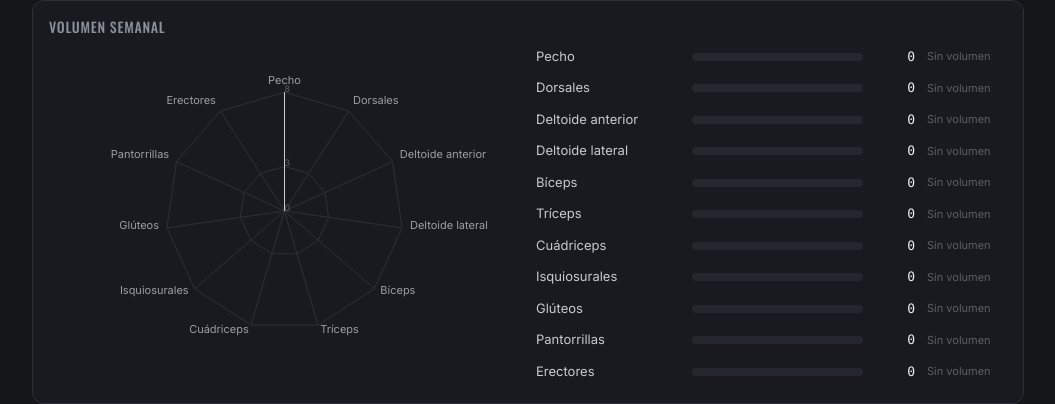
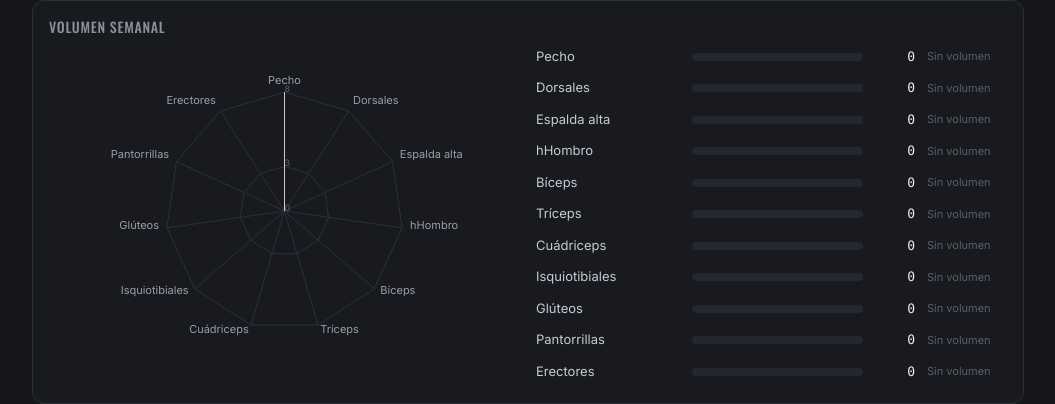
Before and after one commit to Aliv-pr/gym_rutina, a React (Vite) app: page / in a window 1280 px wide. Shown: the part 438-842 px from the top of the page, without its empty margins (112-1167 px from the left). Built offline with nearby package versions, Linux system fonts and the light colour scheme.

Commit message:
Agregando musculos y simplificando

```diff
--- a/src/App.jsx
+++ b/src/App.jsx
@@ -33,12 +33,12 @@ import {
 const MUSCLES = [
   "Pecho",
   "Dorsales",
-  "Deltoide anterior",
-  "Deltoide lateral",
+  "Espalda alta",
+  "hHombro",
   "Bíceps",
   "Tríceps",
   "Cuádriceps",
-  "Isquiosurales",
+  "Isquiotibiales",
   "Glúteos",
   "Pantorrillas",
   "Erectores",
@@ -47,10 +47,10 @@ const MUSCLES = [
 const SEED_EXERCISES = [
   { id: "ex-sentadilla", name: "Sentadilla", priority: 10, function: "Dominante de rodilla", muscles: ["Cuádriceps", "Glúteos"] },
   { id: "ex-dominadas", name: "Dominadas", priority: 9, function: "Tirón vertical", muscles: ["Dorsales", "Bíceps"] },
-  { id: "ex-press-inclinado", name: "Press inclinado", priority: 8, function: "Press principal", muscles: ["Pecho", "Deltoide anterior", "Tríceps"] },
+  { id: "ex-press-inclinado", name: "Press inclinado", priority: 8, function: "Press principal", muscles: ["Pecho", "Hombro", "Tríceps"] },
   { id: "ex-peso-muerto-rumano", name: "Peso muerto rumano", priority: 7, function: "Bisagra", muscles: ["Isquiosurales", "Glúteos", "Erectores"] },
-  { id: "ex-remo-t", name: "Remo en T", priority: 6, function: "Tirón horizontal", muscles: ["Dorsales", "Bíceps"] },
-  { id: "ex-elev-laterales", name: "Elevaciones laterales", priority: 5, function: "Deltoide lateral", muscles: ["Deltoide lateral"] },
+  { id: "ex-remo-t", name: "Remo en T", priority: 6, function: "Tirón horizontal", muscles: ["Espalda alta", "Dorsales", "Bíceps"] },
+  { id: "ex-elev-laterales", name: "Elevaciones laterales", priority: 5, function: "Aislamiento de hombro", muscles: ["Hombro"] },
   { id: "ex-curl-predicador", name: "Curl predicador", priority: 4, function: "Bíceps", muscles: ["Bíceps"] },
   { id: "ex-ext-triceps", name: "Extensión de tríceps sobre cabeza", priority: 3, function: "Tríceps", muscles: ["Tríceps"] },
   { id: "ex-bulgaras", name: "Búlgaras", priority: 2, function: "Unilateral / cuádriceps", muscles: ["Cuádriceps", "Glúteos"] },
```
Also changed, not shown: 3 other files (tests, documents, lock files or other folders).
